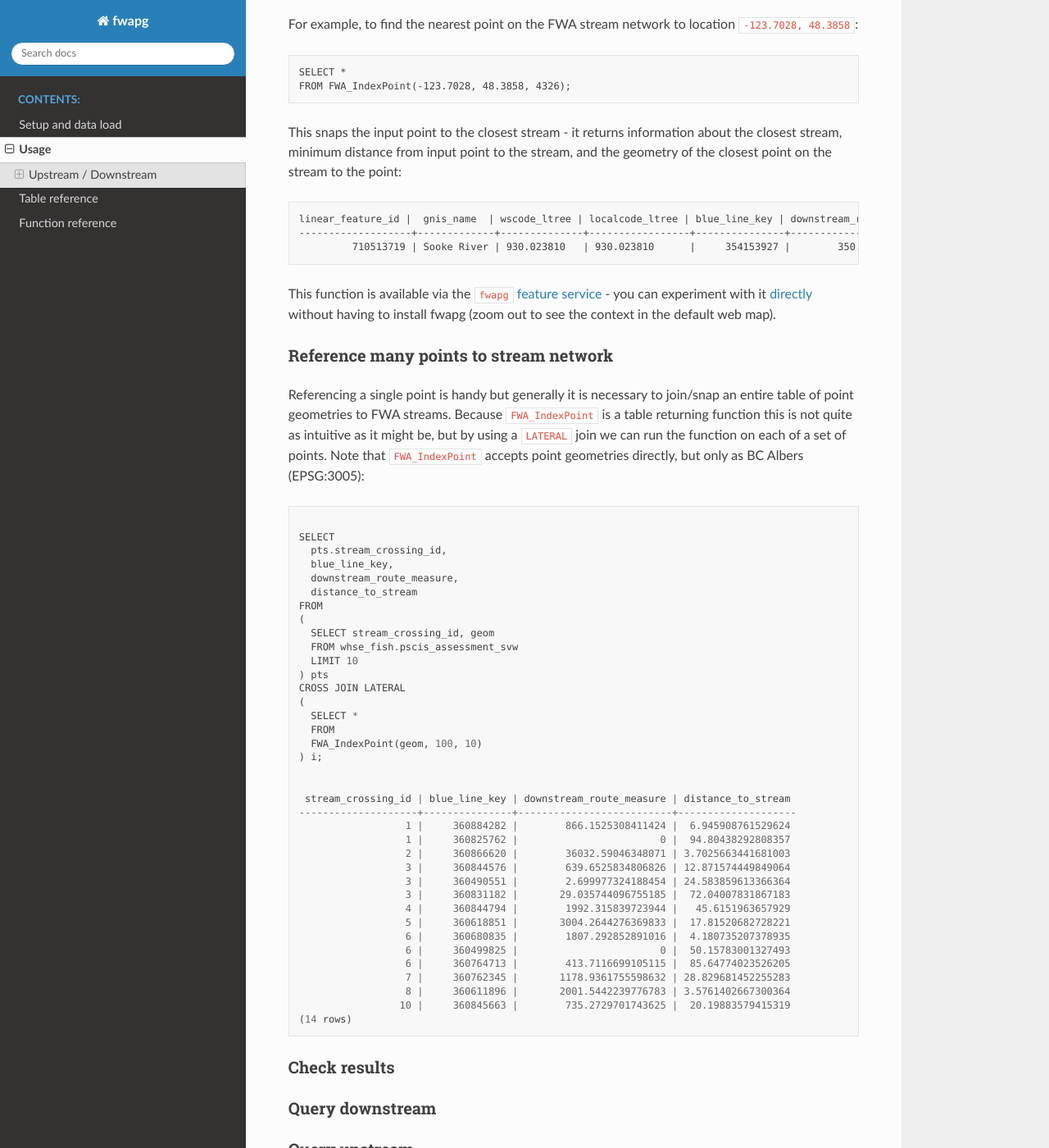
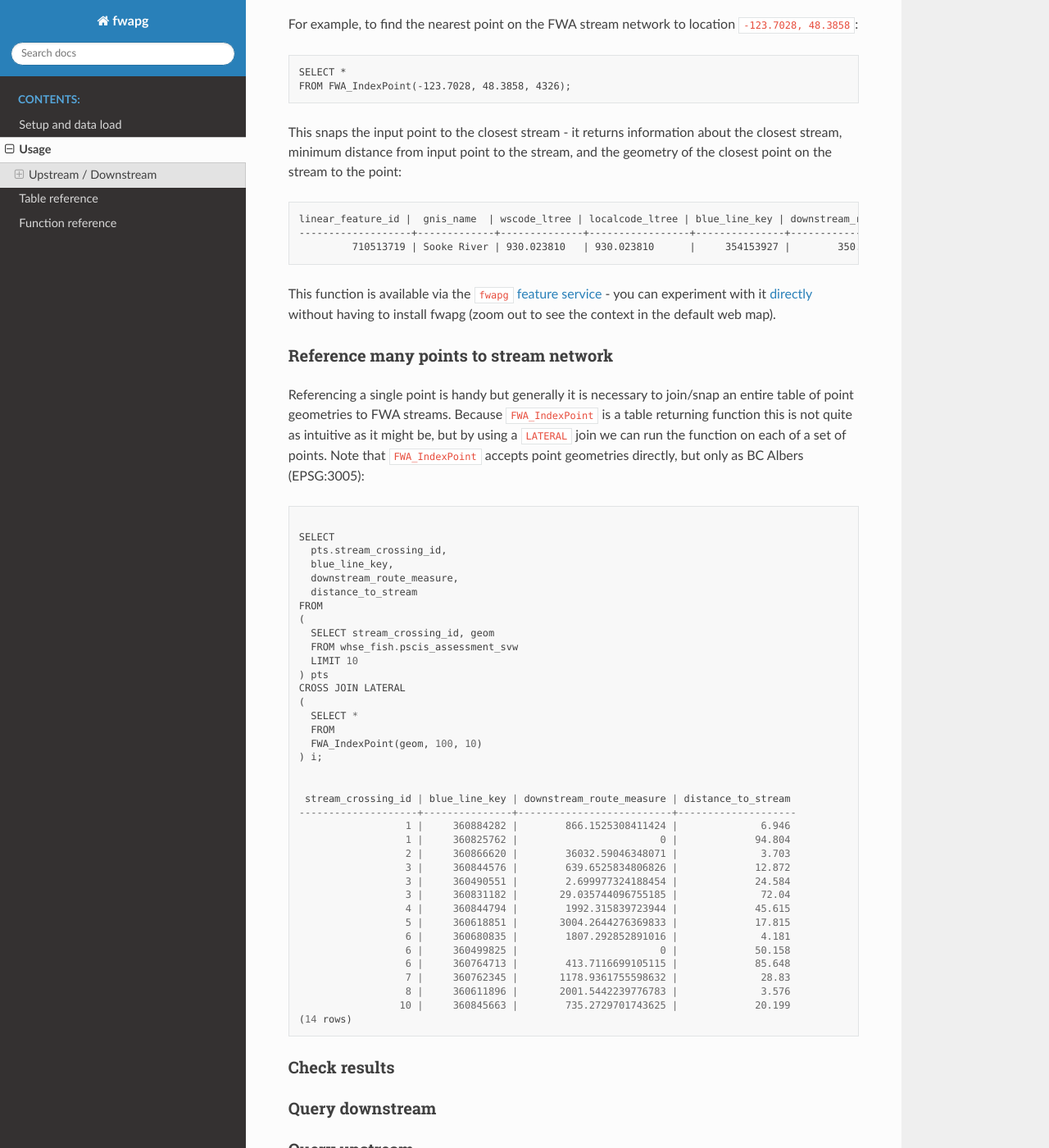
Before and after one commit to smnorris/fwapg, a Sphinx documentation site: the page built from docs/02_usage.md, in a window 1280 px wide and 1400 px high, scrolled down 443 px. Shown: the whole window at 82% size. Built offline with Sphinx 7.4.7 and the Read the Docs theme 2.0.0, drawn with Linux system fonts in a browser that asks for light colours.

Commit message:
adjust precision in docs

````diff
--- a/docs/02_usage.md
+++ b/docs/02_usage.md
@@ -21,7 +21,7 @@ This snaps the input point to the closest stream - it returns information about
 
     linear_feature_id |  gnis_name  | wscode_ltree | localcode_ltree | blue_line_key | downstream_route_measure | distance_to_stream | bc_ind | geom
     -------------------+-------------+--------------+-----------------+---------------+--------------------------+--------------------+--------+
-             710513719 | Sooke River | 930.023810   | 930.023810      |     354153927 |        350.2530543284006 | 24.228412194958068 | t      |
+             710513719 | Sooke River | 930.023810   | 930.023810      |     354153927 |        350.2530543284006 | 24.228 | t      |
 
 This function is available via the `fwapg` [feature service](https://www.hillcrestgeo.ca/fwapg/functions/fwa_indexpoint.html) - you can experiment with it [directly](https://www.hillcrestgeo.ca/fwapg/functions/fwa_indexpoint/items.html?x=-123.7028&y=48.3858&srid=4326) without having to install fwapg (zoom out to see the context in the default web map).
 
@@ -53,20 +53,20 @@ CROSS JOIN LATERAL
 
  stream_crossing_id | blue_line_key | downstream_route_measure | distance_to_stream
 --------------------+---------------+--------------------------+--------------------
-                  1 |     360884282 |        866.1525308411424 |  6.945908761529624
-                  1 |     360825762 |                        0 |  94.80438292808357
-                  2 |     360866620 |        36032.59046348071 | 3.7025663441681003
-                  3 |     360844576 |        639.6525834806826 | 12.871574449849064
-                  3 |     360490551 |        2.699977324188454 | 24.583859613366364
-                  3 |     360831182 |       29.035744096755185 |  72.04007831867183
-                  4 |     360844794 |        1992.315839723944 |   45.6151963657929
-                  5 |     360618851 |       3004.2644276369833 |  17.81520682728221
-                  6 |     360680835 |        1807.292852891016 |  4.180735207378935
-                  6 |     360499825 |                        0 |  50.15783001327493
-                  6 |     360764713 |        413.7116699105115 |  85.64774023526205
-                  7 |     360762345 |       1178.9361755598632 | 28.829681452255283
-                  8 |     360611896 |       2001.5442239776783 | 3.5761402667300364
-                 10 |     360845663 |        735.2729701743625 |  20.19883579415319
+                  1 |     360884282 |        866.1525308411424 |              6.946
+                  1 |     360825762 |                        0 |             94.804
+                  2 |     360866620 |        36032.59046348071 |              3.703
+                  3 |     360844576 |        639.6525834806826 |             12.872
+                  3 |     360490551 |        2.699977324188454 |             24.584
+                  3 |     360831182 |       29.035744096755185 |              72.04
+                  4 |     360844794 |        1992.315839723944 |             45.615
+                  5 |     360618851 |       3004.2644276369833 |             17.815
+                  6 |     360680835 |        1807.292852891016 |              4.181
+                  6 |     360499825 |                        0 |             50.158
+                  6 |     360764713 |        413.7116699105115 |             85.648
+                  7 |     360762345 |       1178.9361755598632 |              28.83
+                  8 |     360611896 |       2001.5442239776783 |              3.576
+                 10 |     360845663 |        735.2729701743625 |             20.199
 (14 rows)
 ```
 
````
